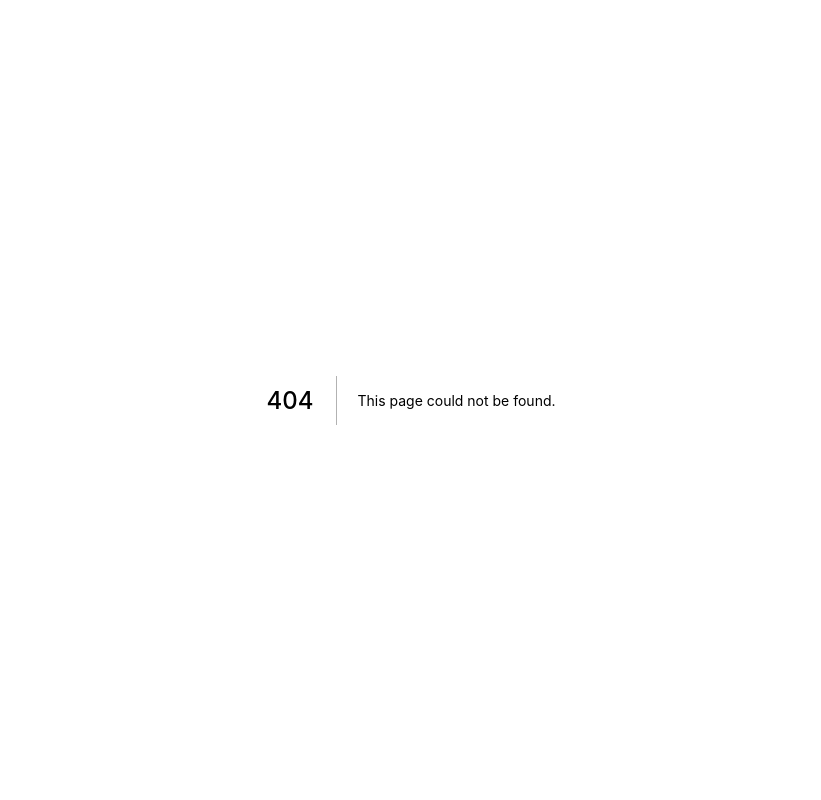
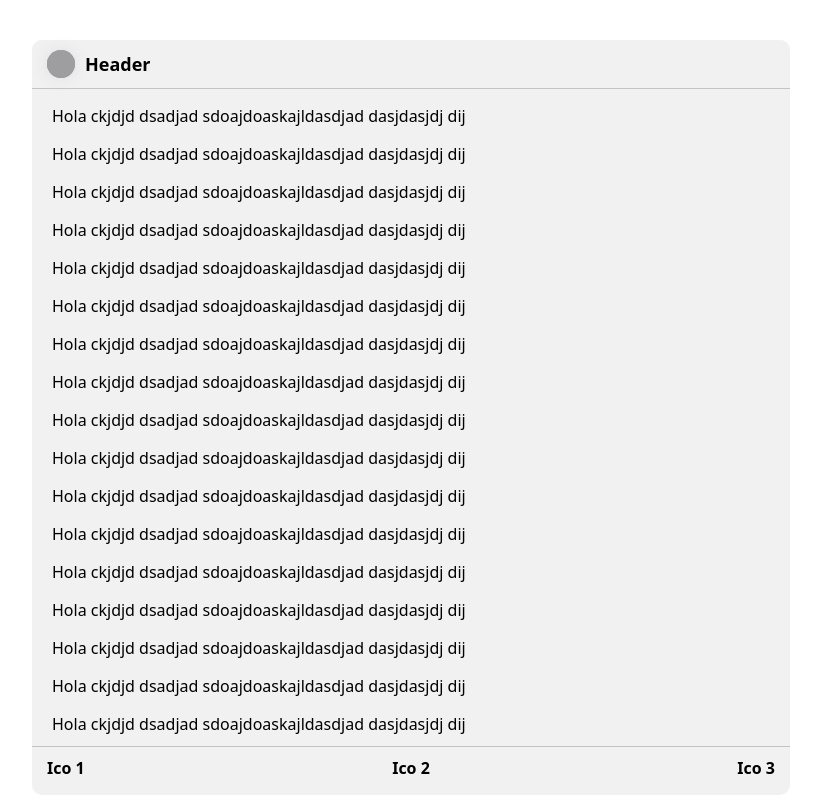
Before and after one commit to CarlosEspinosa88/devter, a Next.js app: page /home in a window 1280 px wide. Before the commit this address had no page. Shown: the whole page, without its empty margins (229-1050 px from the left). Built offline with nearby package versions, Linux system fonts and the light colour scheme; grey boxes are pictures that could not be loaded.

Commit message:
fix: add home view

```diff
--- /dev/null
+++ b/components/Avatar/index.js
@@ -0,0 +1,19 @@
+import { addOpacityToColor } from '../../styles/utils';
+import { colors } from '../../styles/theme';
+
+export default function Avatar({ url, width, height }) {
+  const shadowColor = addOpacityToColor(colors.gray.semiLight, 0.9);
+
+  return (
+    <>
+      <img className="avatar" width={width} height={height} src={url} />
+      <style jsx>{`
+        .avatar {
+          border-radius: 999px;
+          background-color: ${colors.purpleLight};
+          box-shadow: 0px 0px 14px 0px ${shadowColor};
+        }
+      `}</style>
+    </>
+  );
+}
--- a/firebase/client.js
+++ b/firebase/client.js
@@ -25,7 +25,7 @@ const mapUserFromFirebaseAuthToUser = (user) => {
 
 export const onAuthStateChanged = (onChange) => {
   return firebase.auth().onAuthStateChanged((user) => {
-    const normalizedUser = mapUserFromFirebaseAuthToUser(user);
+    const normalizedUser = user ? mapUserFromFirebaseAuthToUser(user) : null;
     onChange(normalizedUser);
   });
 };
--- /dev/null
+++ b/pages/home/index.js
@@ -0,0 +1,142 @@
+import AppLayout from '../../components/AppLayout';
+import { breakpoints } from '../../styles/theme';
+import Avatar from '../../components/Avatar';
+
+export default function Home() {
+  const url = 'https://freepikpsd.com/';
+  const urlContent = 'wp-content/uploads/2019/10/';
+  const avatar = `${url}${urlContent}avatar-icon-png-50-px-avatar-png-1600_1600.png`;
+
+  return (
+    <>
+      <AppLayout>
+        <header>
+          <div className="container-info-header">
+            <div className="container-avatar">
+              <Avatar height={28} width={28} url={avatar} />
+            </div>
+            <h2>Header</h2>
+          </div>
+        </header>
+        <section>
+          <p>Hola ckjdjd dsadjad sdoajdoaskajldasdjad dasjdasjdj dij</p>
+          <p>Hola ckjdjd dsadjad sdoajdoaskajldasdjad dasjdasjdj dij</p>
+          <p>Hola ckjdjd dsadjad sdoajdoaskajldasdjad dasjdasjdj dij</p>
+          <p>Hola ckjdjd dsadjad sdoajdoaskajldasdjad dasjdasjdj dij</p>
+          <p>Hola ckjdjd dsadjad sdoajdoaskajldasdjad dasjdasjdj dij</p>
+          <p>Hola ckjdjd dsadjad sdoajdoaskajldasdjad dasjdasjdj dij</p>
+          <p>Hola ckjdjd dsadjad sdoajdoaskajldasdjad dasjdasjdj dij</p>
+          <p>Hola ckjdjd dsadjad sdoajdoaskajldasdjad dasjdasjdj dij</p>
+          <p>Hola ckjdjd dsadjad sdoajdoaskajldasdjad dasjdasjdj dij</p>
+          <p>Hola ckjdjd dsadjad sdoajdoaskajldasdjad dasjdasjdj dij</p>
+          <p>Hola ckjdjd dsadjad sdoajdoaskajldasdjad dasjdasjdj dij</p>
+          <p>Hola ckjdjd dsadjad sdoajdoaskajldasdjad dasjdasjdj dij</p>
+          <p>Hola ckjdjd dsadjad sdoajdoaskajldasdjad dasjdasjdj dij</p>
+          <p>Hola ckjdjd dsadjad sdoajdoaskajldasdjad dasjdasjdj dij</p>
+          <p>Hola ckjdjd dsadjad sdoajdoaskajldasdjad dasjdasjdj dij</p>
+          <p>Hola ckjdjd dsadjad sdoajdoaskajldasdjad dasjdasjdj dij</p>
+          <p>Hola ckjdjd dsadjad sdoajdoaskajldasdjad dasjdasjdj dij</p>
+          <p>Hola ckjdjd dsadjad sdoajdoaskajldasdjad dasjdasjdj dij</p>
+          <p>Hola ckjdjd dsadjad sdoajdoaskajldasdjad dasjdasjdj dij</p>
+          <p>Hola ckjdjd dsadjad sdoajdoaskajldasdjad dasjdasjdj dij</p>
+        </section>
+        <nav>
+          <div className="container-info-nav">
+            <h4>Ico 1</h4>
+            <h4>Ico 2</h4>
+            <h4>Ico 3</h4>
+          </div>
+        </nav>
+      </AppLayout>
+      <style jsx>
+        {`
+          header {
+            top: 0;
+            width: 100%;
+            height: 49px;
+            padding: 10px 15px;
+            position: relative;
+            border-bottom: 1px solid #c4c4c4;
+            background-color: #f1f1f1;
+          }
+
+          section {
+            height: 90vh;
+            max-height: 90vh;
+            padding: 0 20px 40px;
+            overflow-y: scroll;
+          }
+
+          nav {
+            bottom: 25px;
+            width: 100%;
+            height: 49px;
+            padding: 10px 15px;
+            position: relative;
+            border-top: 1px solid #c4c4c4;
+            background-color: #f1f1f1;
+          }
+
+          h2 {
+            font-size: 18px;
+            margin: 0;
+          }
+
+          h4 {
+            font-size: 16px;
+            margin: 0;
+          }
+
+          .container-avatar {
+            margin: 0 10px 0 0;
+            display: flex;
+          }
+
+          .container-info-header {
+            display: flex;
+            justify-content: flex-start;
+            align-items: center;
+          }
+
+          .container-info-nav {
+            display: flex;
+            justify-content: space-between;
+            align-items: center;
+          }
+
+          @media (min-width: ${breakpoints.mobile}) {
+            header {
+              border-top-left-radius: 10px;
+              border-top-right-radius: 10px;
+            }
+            nav {
+              bottom: 20px;
+              border-bottom-left-radius: 10px;
+              border-bottom-right-radius: 10px;
+            }
+
+            section {
+              height: 80vh;
+              max-height: 80vh;
+              padding: 0 20px 40px;
+              overflow-y: scroll;
+            }
+          }
+
+          @media (min-width: ${breakpoints.tablet}) {
+            nav {
+              bottom: 15px;
+            }
+
+            section {
+              height: 84vh;
+              max-height: 84vh;
+              padding: 0 20px 40px;
+              overflow-y: scroll;
+            }
+          }
+        `}
+      </style>
+    </>
+  );
+}
```
Also changed, not shown: pages/index.js (+8 -18 lines).
